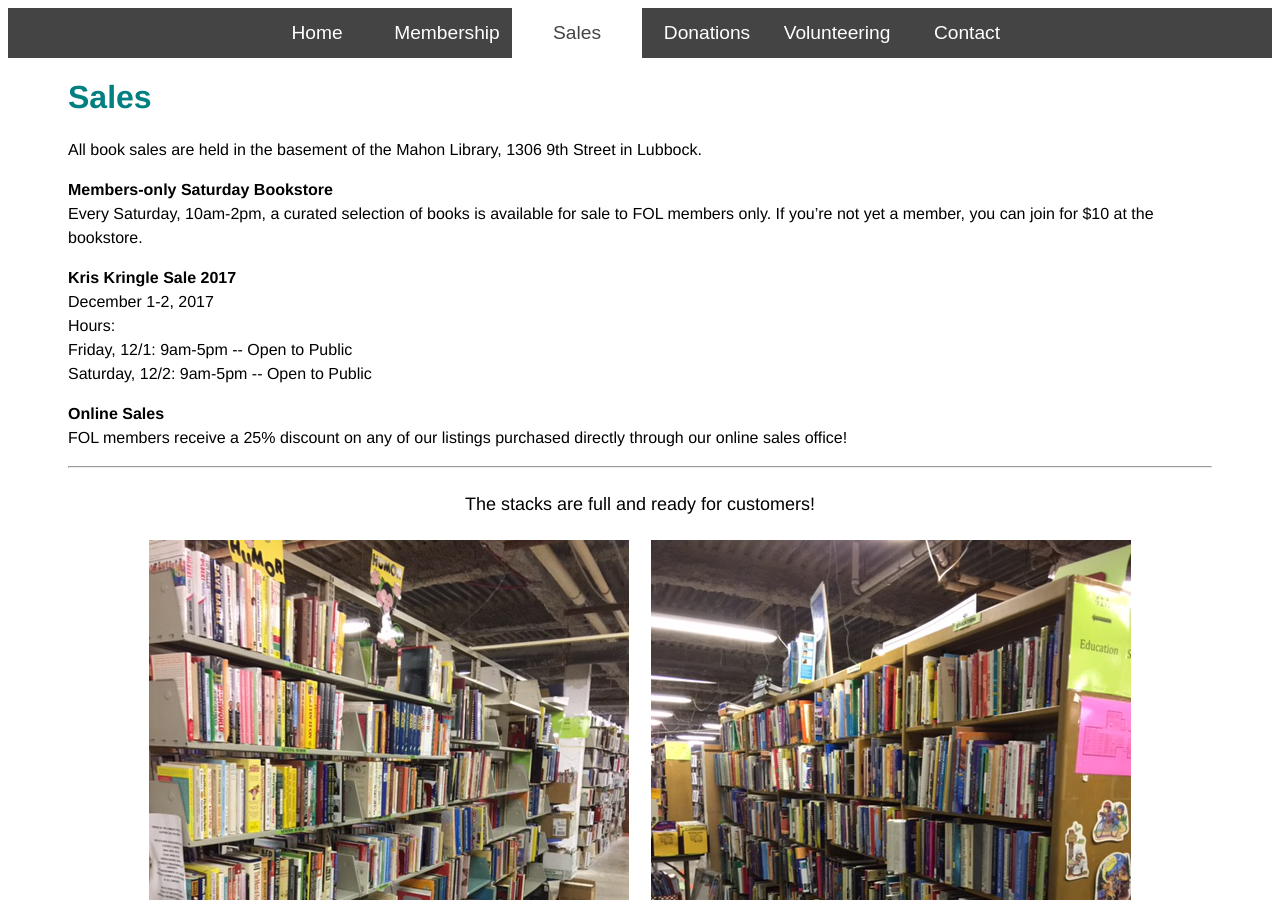
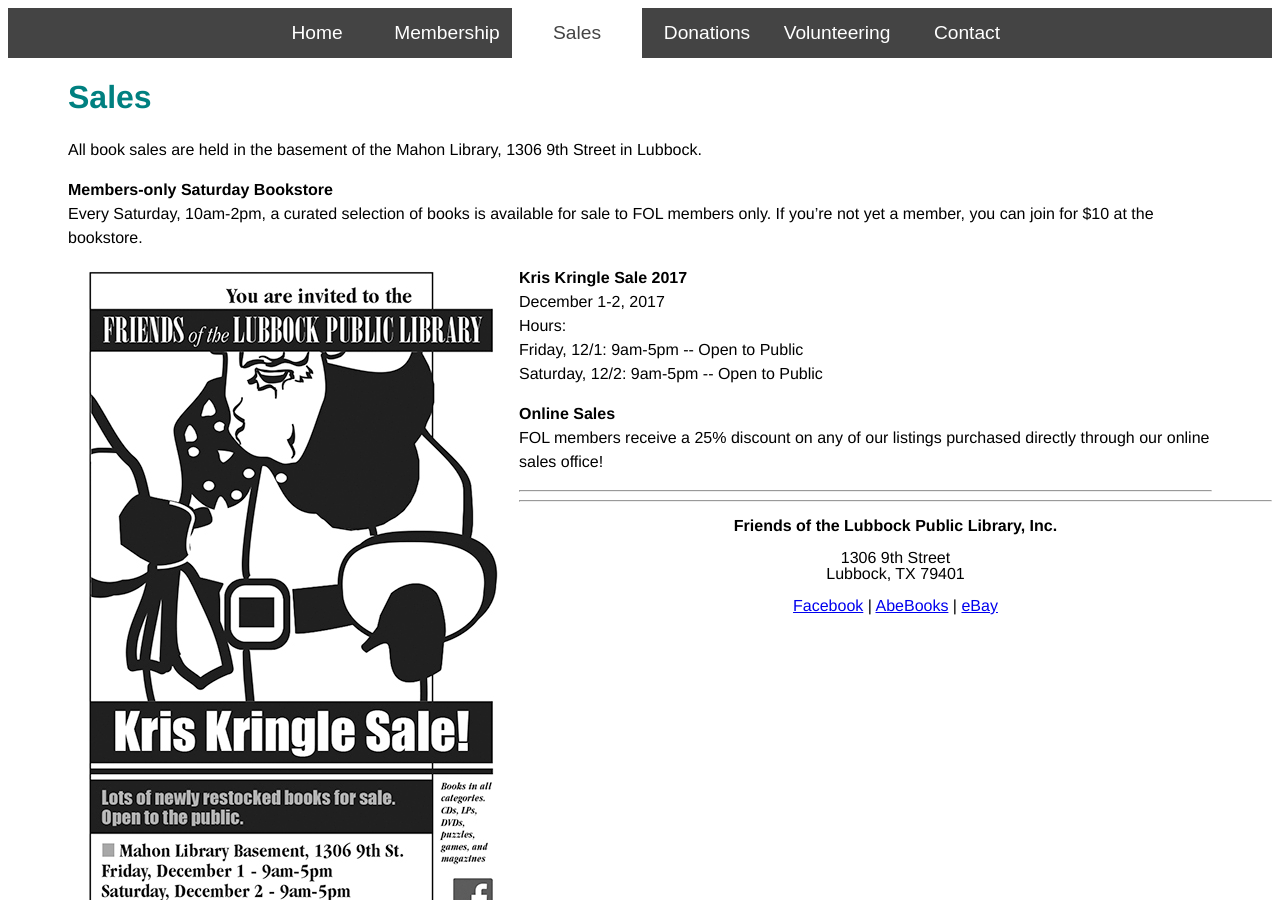
Before and after one commit to lubbockfol/lubbockfol.github.io, a Jekyll site: the page sales.html, which Jekyll copies as it is, in a window 1280 px wide and 900 px high. Built offline with Jekyll 4.4.1, drawn with Linux system fonts in a browser that asks for light colours.

Commit message:
Add files via upload

```diff
--- a/sales.html
+++ b/sales.html
@@ -28,7 +28,7 @@
 <p><strong>Members-only Saturday Bookstore</strong><br />
 Every Saturday, 10am-2pm, a curated selection of books is available for sale to FOL members only. If you’re not yet a member, you can join for $10 at the bookstore.</p>
 
-<p><strong>Kris Kringle Sale 2017</strong><br>
+<p><img src="pix/Kringle_Sale_sm.jpg" width="411" height="648" align="left" hspace="20" vspace="5" alt="Kris Kringle sale ad"/><strong>Kris Kringle Sale 2017</strong><br>
 December 1-2, 2017<br />
 Hours:<br />
 Friday, 12/1: 9am-5pm -- Open to Public<br />
@@ -39,11 +39,11 @@ FOL members receive a 25% discount on any of our listings purchased directly thr
 
 <hr />
 
-<div align="center">
+<!--<div align="center">
 <p class="large">The stacks are full and ready for customers!</p>
 <p><img src="pix/stacks06_humor.jpg" width="480" height="640" alt="books, humor"/>&nbsp;&nbsp;&nbsp;&nbsp;&nbsp;<img src="pix/stacks14_education.jpg" width="480" height="640" alt="books, education"/></p>
 <p><img src="pix/kids_browsing05_sm.jpg" width="576" height="437" alt="children's books"/>&nbsp;&nbsp;&nbsp;&nbsp;&nbsp;<img src="pix/stacks19_mags.jpg" width="640" height="480" alt="magazines"/></p>
-</div>
+</div> -->
 
 </div>
 <hr />
```
